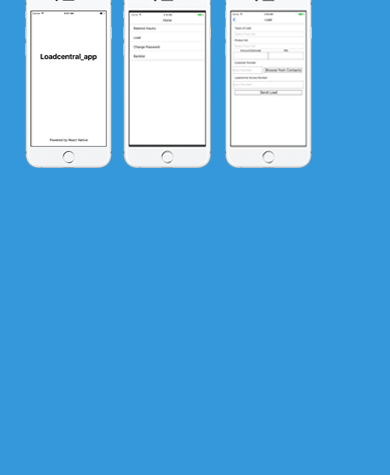
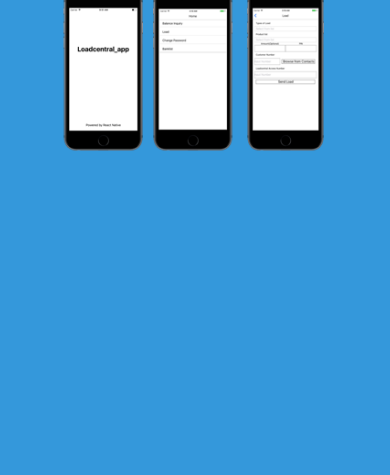
Before and after one commit to credocleo/kentportfolio, a website: page public/index.html in a window 390 px wide. Shown: the part 3575-4050 px from the top of the page. Drawn offline with nearby package versions, Linux system fonts and the light colour scheme.

Commit message:
changed iphone to black

```diff
--- a/public/index.html
+++ b/public/index.html
@@ -208,7 +208,7 @@
                 </div>
                 <div class="col-md-4">
                     <img class="img-responsive" src="img/loadcentral-android.png">
-                    <img class="img-responsive" src="img/loadcentral-ios.png">
+                    <img class="img-responsive" src="img/loadcentral_iphone.png">
                 </div>
             </div>
             <!--LoadCentral Dealer-->
```
Also changed, not shown: public/img/loadcentral_iphone.png (added).
